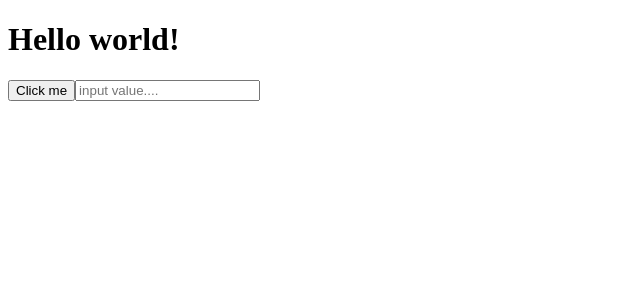
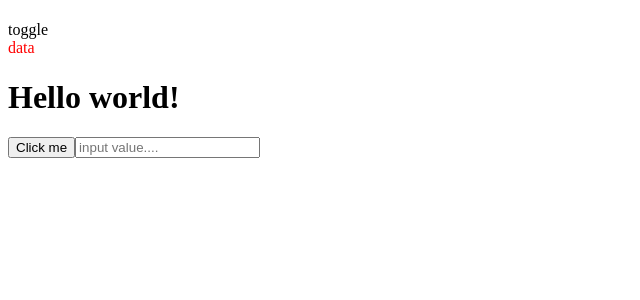
Before and after one commit to GapurEvloev/testing, a React (Create React App) app in the folder 2-react-testilng-lib/: page / in a window 1280 px wide. Both pictures are taken after a click on the button "Click me". Shown: the top 300 px of the page, without its empty margins (0-640 px from the left). Built offline with nearby package versions, Linux system fonts and the light colour scheme.

Commit message:
findBy, getBy, queryBy. example with useEffect. async code. events - onClick, onChange, onInput. FireEvent, userEvent

```diff
--- a/2-react-testilng-lib/package.json
+++ b/2-react-testilng-lib/package.json
@@ -4,7 +4,6 @@
   "private": true,
   "dependencies": {
     "@testing-library/jest-dom": "^5.16.5",
-    "@testing-library/react": "^13.4.0",
     "@testing-library/user-event": "^13.5.0",
     "@types/jest": "^27.5.2",
     "@types/node": "^16.18.13",
@@ -39,5 +38,8 @@
       "last 1 firefox version",
       "last 1 safari version"
     ]
+  },
+  "devDependencies": {
+    "@testing-library/react": "^14.0.0"
   }
 }
--- a/2-react-testilng-lib/src/App.tsx
+++ b/2-react-testilng-lib/src/App.tsx
@@ -1,11 +1,30 @@
-import React from "react";
+import React, { useEffect, useState } from "react";
 
 function App() {
+  const [data, setData] = useState<null | {}>(null);
+  const [toggle, setToggle] = useState(false);
+  const [value, setValue] = useState("");
+
+  const onClick = () => setToggle(prev => !prev)
+
+  useEffect(() => {
+    setTimeout(() => {
+      setData({})
+    }, 100);
+  }, []);
+
   return (
     <div className="App">
+      <h1 data-testid="value-title">{value}</h1>
+      {toggle && (
+        <div data-testid="toggle-elem">toggle</div>
+      )}
+      {data && (
+        <div style={{color: 'red'}}>data</div>
+      )}
       <h1>Hello world!</h1>
-      <button>Click me</button>
-      <input type="text" placeholder="input value...." />
+      <button data-testid="toggle-button" onClick={onClick}>Click me</button>
+      <input onChange={(e) => setValue(e.target.value)} type="text" placeholder="input value...." />
     </div>
   );
 }
```
Also changed, not shown: 1 other file (tests, documents, lock files or other folders).
